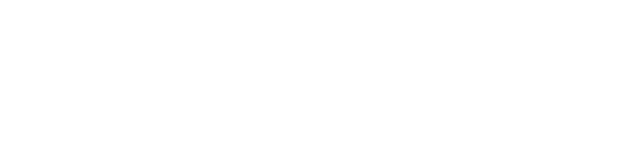
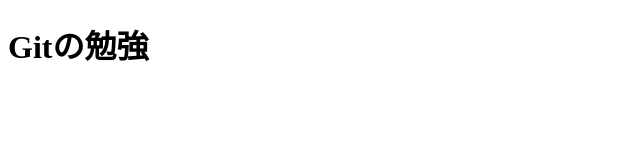
Before and after one commit to ptp-yamazaki/git-test, a plain HTML site: page index.html in a window 1280 px wide. Shown: the whole page, without its empty margins (0-640 px from the left). Drawn offline with Linux system fonts and the light colour scheme.

Commit message:
TOPページ　修正

```diff
--- a/index.html
+++ b/index.html
@@ -6,5 +6,6 @@
 </head>
 
 <body>
+	<h1>Gitの勉強</h1>
 </body>
 </html>
```
